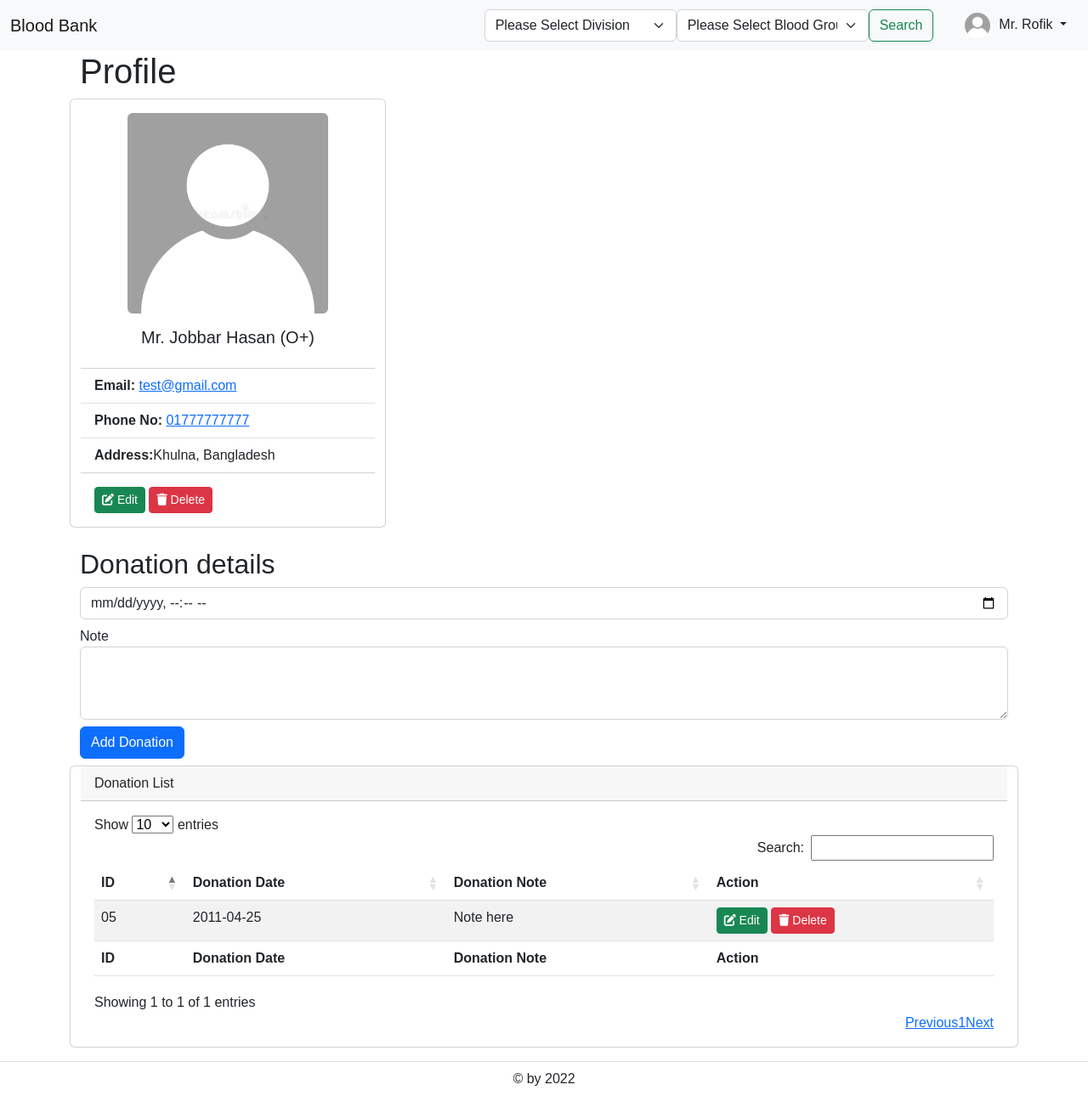
After one commit to tarikjessoreit/Blood-Bank-D12, a PHP site: page /profile.php in a window 1280 px wide. The commit adds this page. Shown: the whole page at 85% size. Run offline with PHP 8.4, Linux system fonts and the light colour scheme; some libraries are stand-ins or nearby versions.

Commit message:
added profile, datatable, and more

```diff
--- a/header.php
+++ b/header.php
@@ -62,7 +62,7 @@
 			    <img src="assets/images/default-avatar.jpg" alt="" class="topbar-user-avater">Mr. Rofik
 			  </button>
 			  <ul class="dropdown-menu">
-			    <li><a class="dropdown-item" href="#">Profile</a></li>
+			    <li><a class="dropdown-item" href="profile.php">Profile</a></li>
 			    <li><a class="dropdown-item" href="#">Settings</a></li>
 			    <li><a class="dropdown-item" href="#">Donation Date</a></li>
 			  </ul>
--- /dev/null
+++ b/profile.php
@@ -0,0 +1,96 @@
+<?php include "header.php"; ?>
+
+	<!-- Container -->
+	<div class="container px-4">
+		<h1>Profile</h1>
+
+		<div class="row">
+			<!-- List Items -->
+			<div class="card col-md-4 blood-list-item">
+			  <div class="card-body text-center">
+			  	<img src="assets/images/default-avatar.jpg" class="rounded w-75 mb-3" >
+			    <h5 class="card-title">Mr. Jobbar Hasan (O+)</h5>
+			    <p class="card-text"></p>
+			  </div>
+			  <ul class="list-group list-group-flush">
+			    <li class="list-group-item"><b>Email:</b> <a href="mailto:test@gmail.com">test@gmail.com</a></li>
+			    <li class="list-group-item"><b>Phone No:</b> <a href="tel:017777777777">01777777777</a></li>
+			    <li class="list-group-item"><b>Address:</b>Khulna, Bangladesh</li>
+			  </ul>
+			  <div class="card-body">
+			    <a href="" class="btn btn-sm btn-success">
+	        		<i class="fa-solid fa-pen-to-square"></i> Edit
+	        	</a>
+	        	<a href="" class="btn btn-sm btn-danger">
+	        		<i class="fa-solid fa-trash"></i> Delete
+	        	</a>
+			  </div>
+			</div>
+		</div>
+
+
+		<div class="row mt-4">
+			<h2>Donation details</h2>
+			<form class="form-inline">
+			  <div class="form-group mb-2">
+			    <label for="donation-date" class="sr-only">Donation Date</label>
+			    <input type="datetime-local" name="donation-dt" class="form-control" id="donation-date">
+			  </div>
+
+			  <div class="form-group">
+			    <label for="doantion-note">Note</label>
+			    <textarea class="form-control" id="doantion-note" rows="3"></textarea>
+			  </div>
+
+			  <input type="submit" name="add-d-btn"  class="btn btn-primary my-2" value="Add Donation">
+			</form>
+		</div>
+
+		<div class="row">
+			<div class="card">
+				<div class="card-header">Donation List</div>
+				<div class="card-body">
+				<!-- users datatable -->
+				<table id="userdatatable" class="table table-striped" style="width:100%">
+			        <thead>
+			            <tr>
+			                <th>ID</th>
+			                <th>Donation Date</th>
+			                <th>Donation Note</th>
+			                <th>Action</th>
+			            </tr>
+			        </thead>
+			        <tbody>
+			            <tr>
+			                <td>05</td>
+			                <td>2011-04-25</td>
+			                <td>Note here</td>
+			                <td>
+			                	<a href="" class="btn btn-sm btn-success">
+			                		<i class="fa-solid fa-pen-to-square"></i> Edit
+			                	</a>
+			                	<a href="" class="btn btn-sm btn-danger">
+			                		<i class="fa-solid fa-trash"></i> Delete
+			                	</a>
+			                </td>
+			            </tr>
+
+
+			        </tbody>
+			        <tfoot>
+			            <tr>
+			                <th>ID</th>
+			                <th>Donation Date</th>
+			                <th>Donation Note</th>
+			                <th>Action</th>
+			            </tr>
+			        </tfoot>
+			    </table>
+				</div>
+			</div>
+		</div>
+
+
+	</div>
+
+<?php include "footer.php"; ?>
```
Also changed, not shown: search.php (+114 -1 lines).
